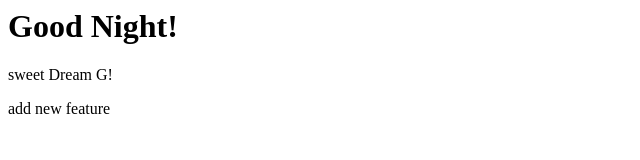
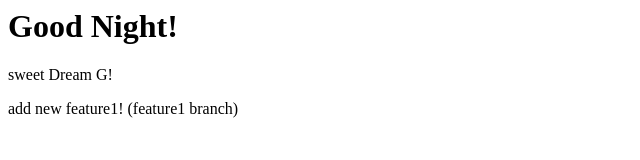
Before and after one commit to Viru979/Learning-Repo, a plain HTML site: page index.html in a window 1280 px wide. Shown: the whole page, without its empty margins (0-640 px from the left). Drawn offline with Linux system fonts and the light colour scheme.

Commit message:
add new feature in feature1 branch

```diff
--- a/index.html
+++ b/index.html
@@ -1,3 +1,3 @@
 <h1>Good Night!</h1>
 <P>sweet Dream G!</P>
-<p> add new feature</p>
+<p> add new feature1! (feature1 branch)</p>
```
